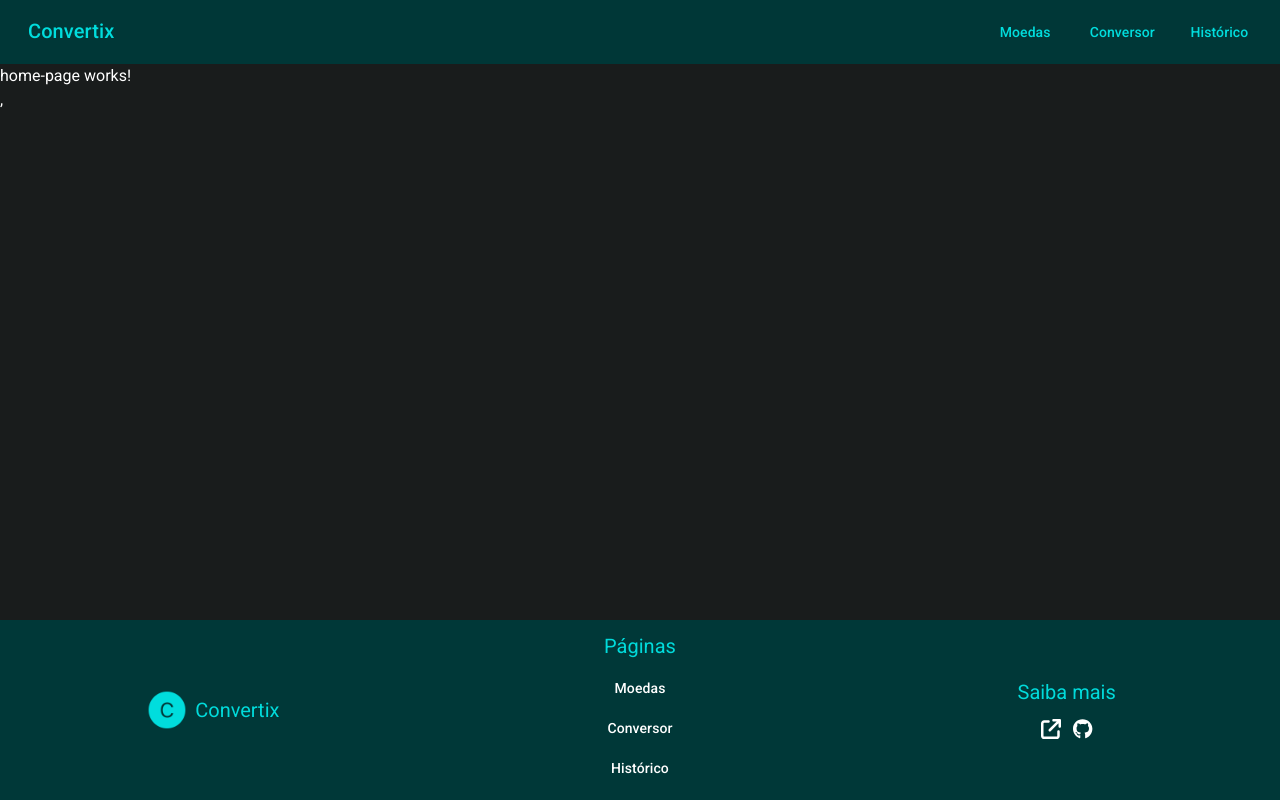
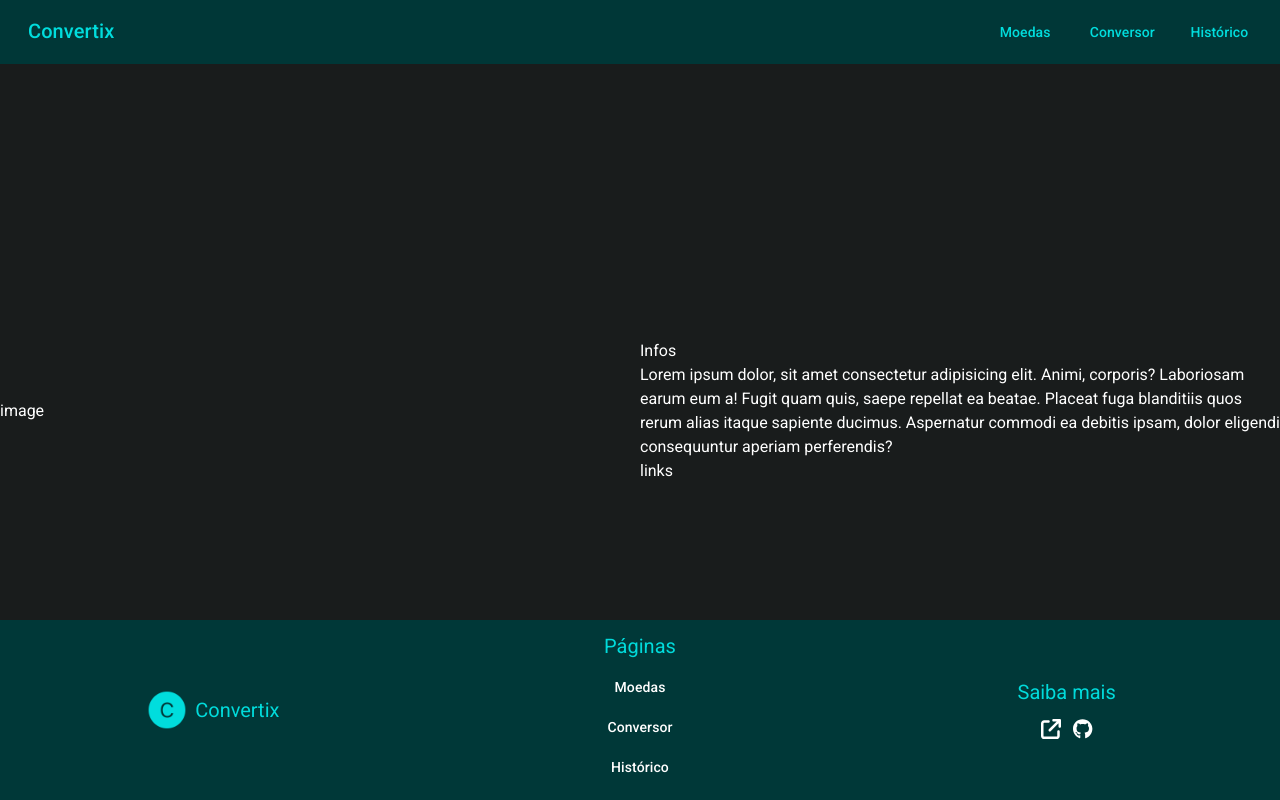
Before and after one commit to VictorJGB/convertix, an Angular app: page / in a window 1280 px wide. Built offline with nearby package versions, Linux system fonts and the light colour scheme.

Commit message:
fix: router outlet layout

```diff
--- a/src/app/app.component.html
+++ b/src/app/app.component.html
@@ -1,8 +1,6 @@
 <!-- layout -->
-<div class="grid grid-cols-1 grid-rows-[auto_1fr_auto] min-w-full min-h-screen">
+<div class="place-content-between grid min-w-full min-h-full">
   <app-toolbar />
-  <main>
-    <router-outlet> </router-outlet>
-  </main>
+  <router-outlet />
   <app-footer />
 </div>
--- a/src/app/pages/home-page/home-page.component.html
+++ b/src/app/pages/home-page/home-page.component.html
@@ -1 +1,22 @@
-<p>home-page works!</p>,
+<div
+  class="grid grid-cols-1 md:grid-cols-2 grid-rows-2 md:grid-rows-1 col-span-1 row-span-1"
+>
+  <!-- image -->
+  <div class="items-center grid">
+    <h1>image</h1>
+  </div>
+
+  <!-- info -->
+  <div class="items-center grid">
+    <h1>Infos</h1>
+    <p>
+      Lorem ipsum dolor, sit amet consectetur adipisicing elit. Animi, corporis?
+      Laboriosam earum eum a! Fugit quam quis, saepe repellat ea beatae. Placeat
+      fuga blanditiis quos rerum alias itaque sapiente ducimus. Aspernatur
+      commodi ea debitis ipsam, dolor eligendi consequuntur aperiam perferendis?
+    </p>
+    <div>
+      <h1>links</h1>
+    </div>
+  </div>
+</div>
```
